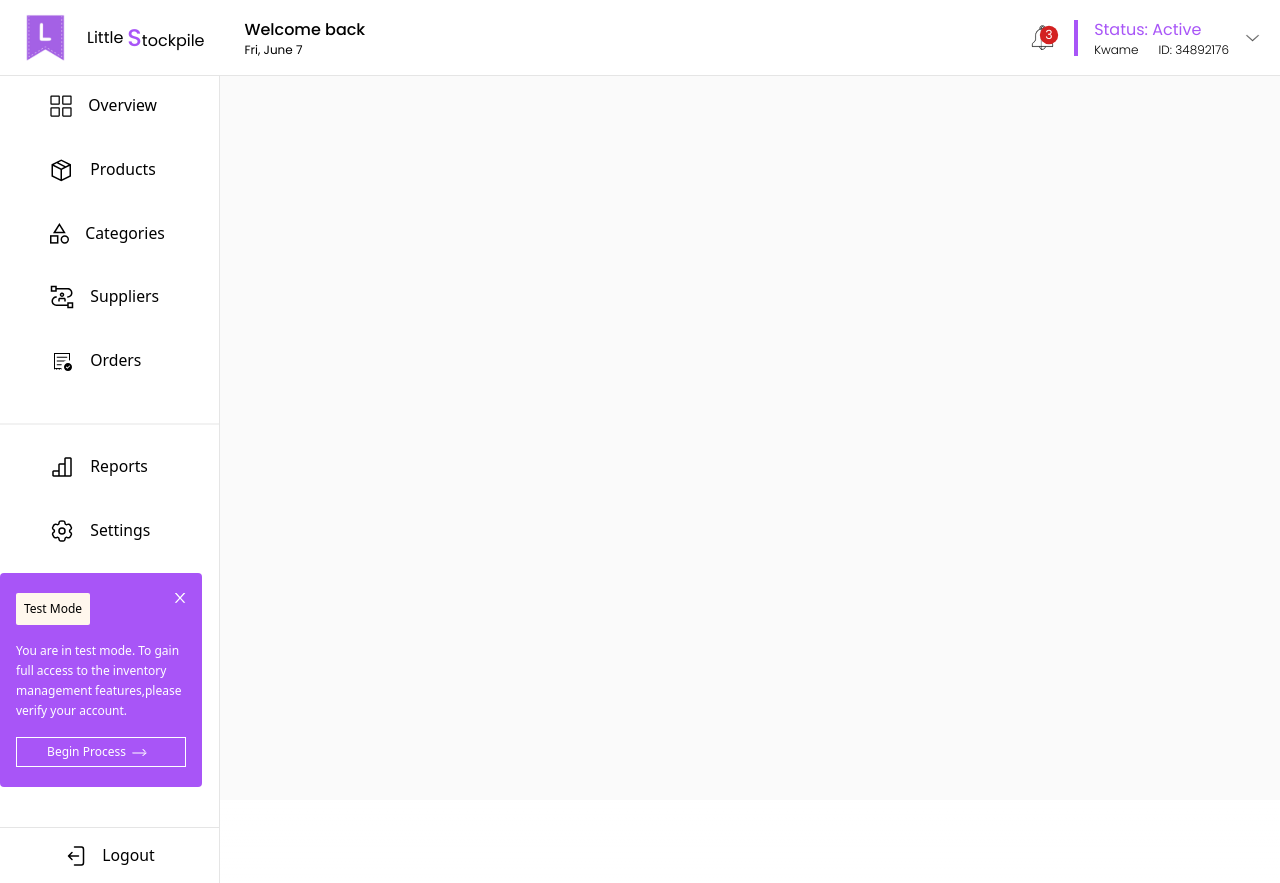
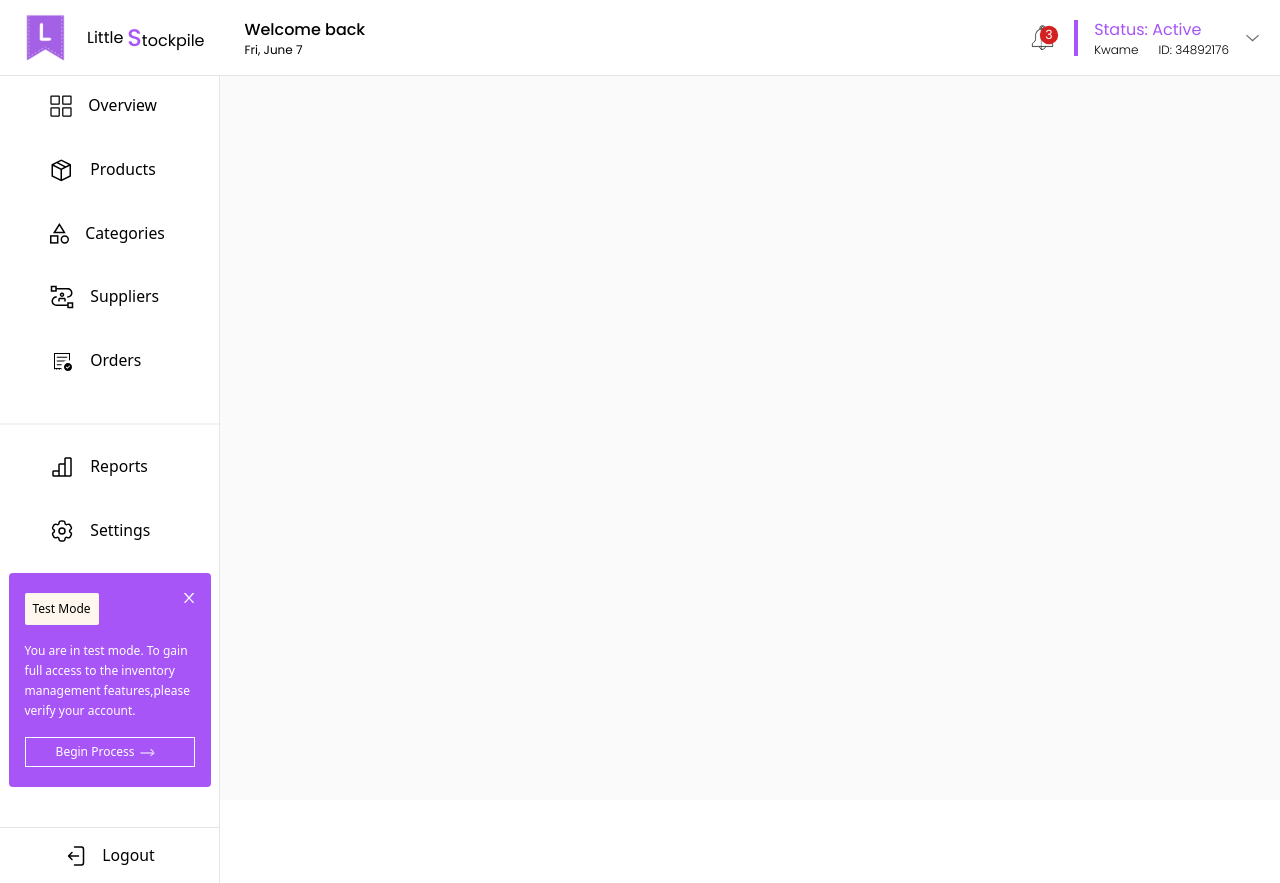
Before and after one commit to tpeacefill/inventory-webapp, a Next.js app: page /Dashboard in a window 1280 px wide. Built offline with nearby package versions, Linux system fonts and the light colour scheme.

Commit message:
Notice component, structured well

```diff
--- a/app/components/Notice.tsx
+++ b/app/components/Notice.tsx
@@ -2,7 +2,7 @@ import React from "react";
 
 const Notice = () => {
   return (
-    <div className="flex flex-col px-4 py-5 text-white bg-purple-500 rounded max-w-[202px] mb-10">
+    <div className="flex flex-col px-4 py-5 text-white bg-purple-500 rounded max-w-[202px] mb-10 mx-auto">
       <div className="flex gap-5 justify-between text-xs text-black">
         <div className="justify-center px-2 py-2 bg-orange-50 rounded-sm">
           Test Mode
```
Also changed, not shown: app/components/Sidepanel.tsx (indentation only).
